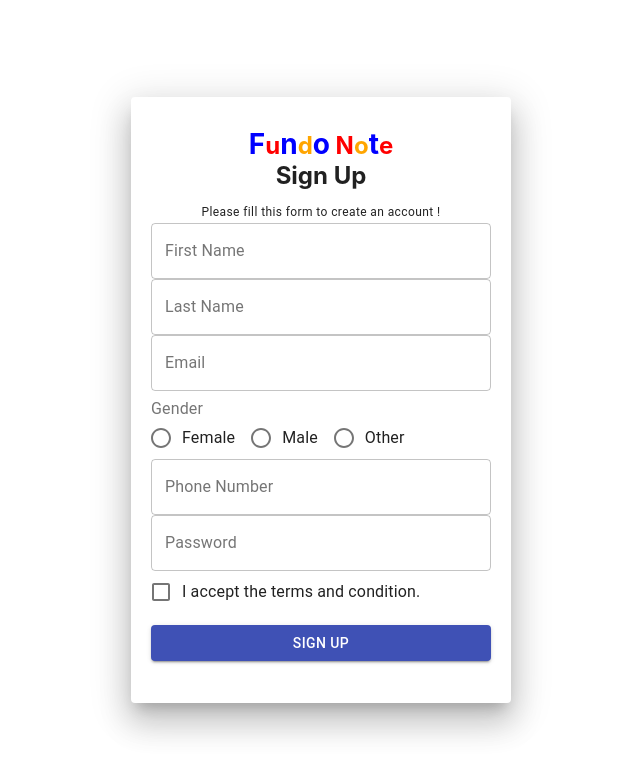
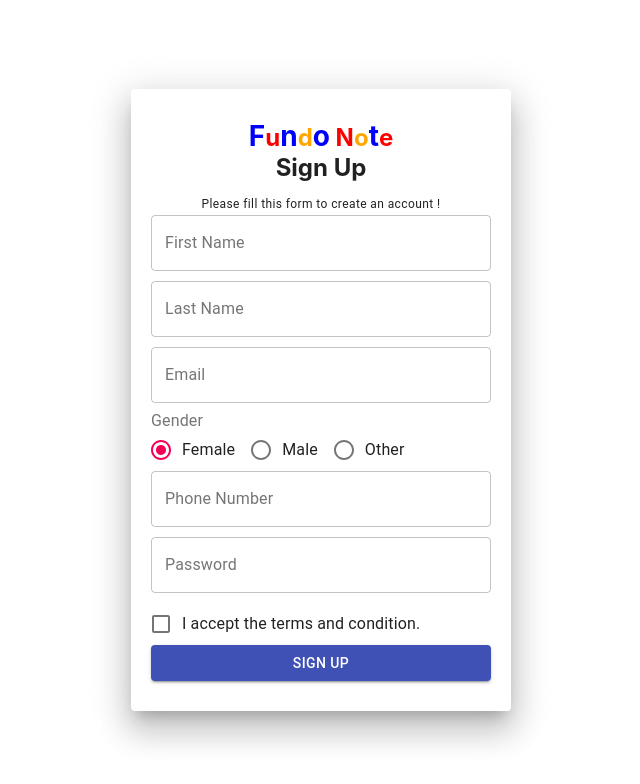
Before and after one commit to vivek0330/FundooNotesApp-REACT, a React (Create React App) app: page / in a window 1280 px wide. Shown: the top 784 px of the page, without its empty margins (319-959 px from the left). Built offline with nearby package versions, Linux system fonts and the light colour scheme.

Commit message:
Refactor: Added scss for sign up form

```diff
--- a/src/pages/signUp/signUp.jsx
+++ b/src/pages/signUp/signUp.jsx
@@ -1,6 +1,5 @@
 import React from "react";
 import { Grid, Paper, Typography, TextField, Button } from "@material-ui/core";
-import AddCircleOutLineOutlinedIcon from "@material-ui/icons/AddCircleOutlineOutlined";
 import Radio from "@material-ui/core/Radio";
 import RadioGroup from "@material-ui/core/RadioGroup";
 import FormControlLabel from "@material-ui/core/FormControlLabel";
@@ -10,9 +9,6 @@ import "./sinUp.scss";
 import Checkbox from "@material-ui/core/Checkbox";
 const SignUp = () => {
   const paperStyle = { padding: "30px 20px", width: 380, margin: "20px auto" };
-
-  const btstyle = { margin: "12px 0" };
-  const marginTop = { marginTop: 10 };
   return (
     <Grid className="display-center">
       <Paper elevation={20} style={paperStyle}>
@@ -38,14 +34,30 @@ const SignUp = () => {
           </Typography>
         </Grid>
         <form>
-          <TextField fullWidth label="First Name" variant="outlined" />
-          <TextField fullWidth label="Last Name" variant="outlined" />
-          <TextField fullWidth label="Email" variant="outlined" />
-          <FormControl component="fieldset" style={marginTop}>
+          <TextField
+            fullWidth
+            label="First Name"
+            variant="outlined"
+            className="bottomMargin"
+          />
+          <TextField
+            fullWidth
+            label="Last Name"
+            variant="outlined"
+            className="bottomMargin"
+          />
+          <TextField
+            fullWidth
+            label="Email"
+            variant="outlined"
+            className="bottomMargin"
+          />
+          <FormControl component="fieldset">
             <FormLabel component="legend">Gender</FormLabel>
             <RadioGroup
               aria-label="gender"
               name="gender"
+              defaultValue="female"
               style={{ display: "initial" }}
             >
               <FormControlLabel
@@ -61,19 +73,23 @@ const SignUp = () => {
               />
             </RadioGroup>
           </FormControl>
-          <TextField fullWidth label="Phone Number" variant="outlined" />
-          <TextField fullWidth variant="outlined" label="Password" />
+          <TextField
+            fullWidth
+            label="Phone Number"
+            variant="outlined"
+            className="bottomMargin"
+          />
+          <TextField
+            fullWidth
+            variant="outlined"
+            label="Password"
+            className="bottomMargin"
+          />
           <FormControlLabel
             control={<Checkbox name="checkedA" />}
             label="I accept the terms and condition."
           />
-          <Button
-            type="submit"
-            variant="contained"
-            color="primary"
-            style={btstyle}
-            fullWidth
-          >
+          <Button type="submit" variant="contained" color="primary" fullWidth>
             Sign Up
           </Button>
         </form>
--- a/src/pages/signUp/sinUp.scss
+++ b/src/pages/signUp/sinUp.scss
@@ -7,3 +7,7 @@
   margin-top: 0;
   margin-bottom: 0 !important;
 }
+
+.bottomMargin {
+  margin-bottom: 10px !important;
+}
```
